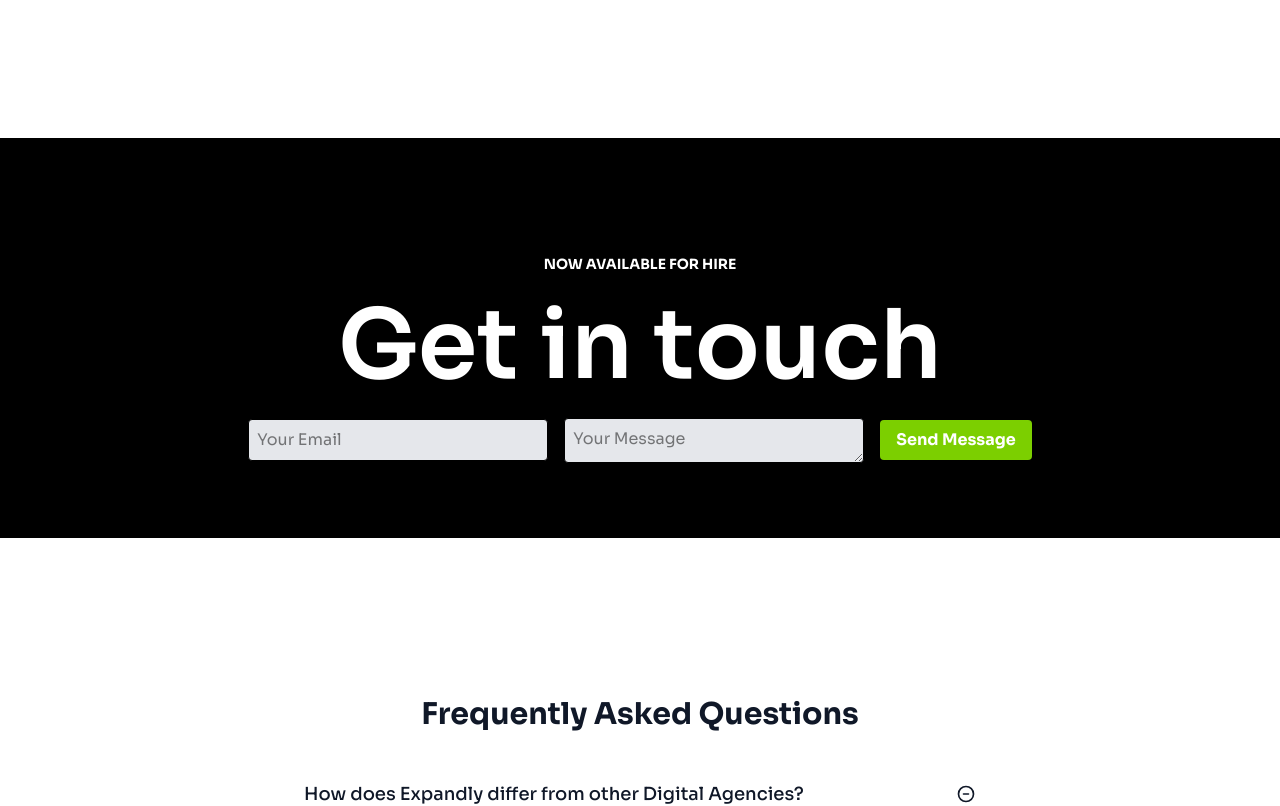
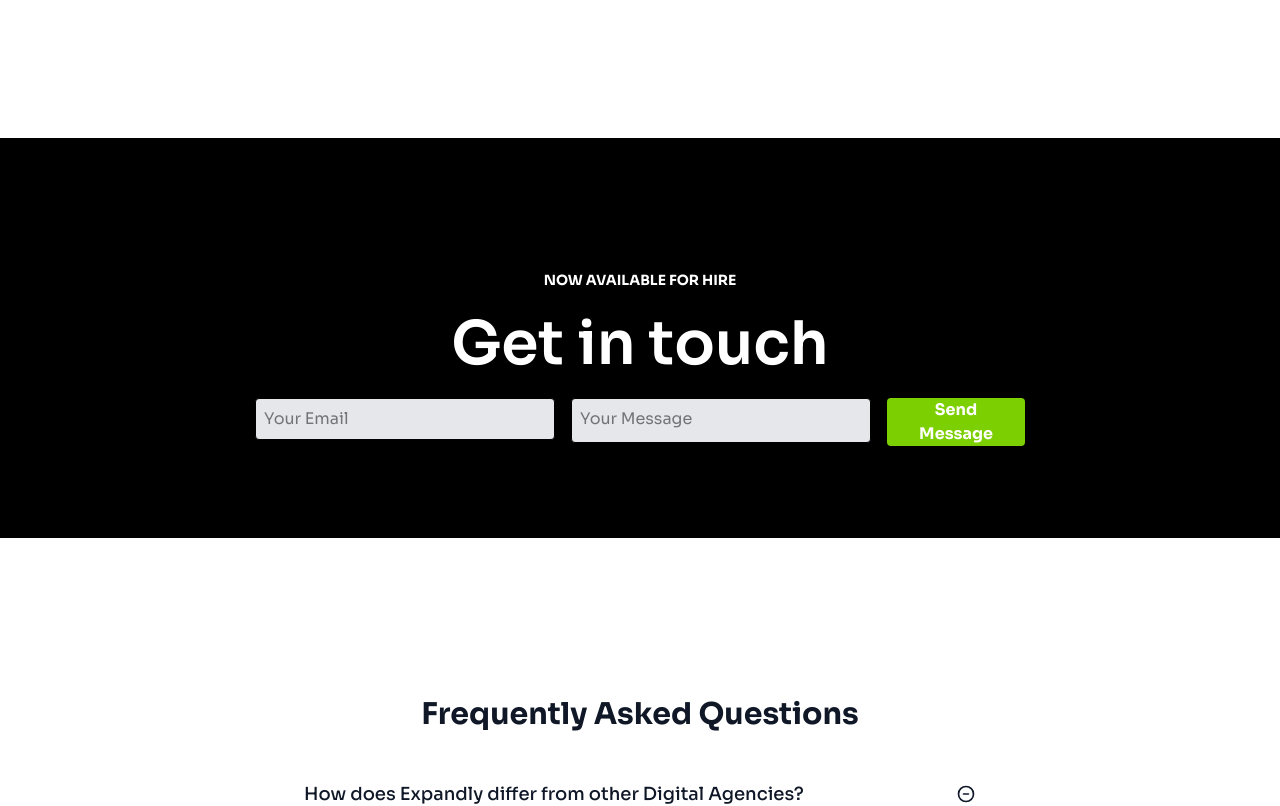
Before and after one commit to GavinAlgin/Expandly---website, a React (Vite) app: page / in a window 1280 px wide. Shown: the part 3400-4206 px from the top of the page. Built offline with nearby package versions, Linux system fonts and the light colour scheme.

Commit message:
mobile responsive

```diff
--- a/src/App.tsx
+++ b/src/App.tsx
@@ -50,38 +50,45 @@ function App() {
     <Services />
     <Projects />
     <Testinomals />
-    <div className="bg-black h-[50vh] text-center flex justify-center items-center">
-      <div className="flex flex-col items-center">
+    <div className="bg-black min-h-[50vh] text-center flex justify-center items-center px-4">
+      <div className="flex flex-col items-center w-full max-w-2xl">
         <p className="text-sm uppercase font-bold text-white mt-10">Now available for hire</p>
-        <h2 className="text-8xl font-semibold text-white mt-6">Get in touch</h2>
-        <form onSubmit={handleSubmit} className="flex flex-col md:flex-row gap-4 mt-6 items-center">
-          <div className="flex flex-col">
+        <h2 className="text-4xl sm:text-5xl md:text-6xl font-semibold text-white mt-6">Get in touch</h2>
+
+        <form
+          onSubmit={handleSubmit}
+          className="flex flex-col gap-4 mt-6 w-full md:flex-row md:items-start md:justify-center"
+        >
+          <div className="flex flex-col w-full md:w-auto">
             <input
               type="email"
               placeholder="Your Email"
               value={email}
               onChange={(e) => setEmail(e.target.value)}
-              className="bg-gray-200 p-2 w-[300px] rounded border"
+              className="bg-gray-200 p-2 w-full md:w-[300px] rounded border"
             />
             {errors.email && <span className="text-red-500 text-sm">{errors.email}</span>}
           </div>
-          <div className="flex flex-col">
+
+          <div className="flex flex-col w-full md:w-auto">
             <textarea
               placeholder="Your Message"
               value={message}
               onChange={(e) => setMessage(e.target.value)}
-              className="bg-gray-200 p-2 w-[300px] h-[45px] rounded border"
+              className="bg-gray-200 p-2 w-full md:w-[300px] h-[45px] rounded border resize-none"
             />
             {errors.message && <span className="text-red-500 text-sm">{errors.message}</span>}
           </div>
+
           <button
             type="submit"
-            className="bg-lime-500 text-white hover:bg-white hover:text-black transition-all font-bold py-2 px-4 rounded cursor-pointer">
+            className="bg-lime-500 text-white hover:bg-white hover:text-black transition-all font-bold py-0.1 px-8 rounded cursor-pointer w-full md:w-auto">
             Send Message
           </button>
         </form>
       </div>
     </div>
+
     <FAQs />
     <Footer />
 
--- a/src/components/Footer.tsx
+++ b/src/components/Footer.tsx
@@ -2,7 +2,7 @@ import React from 'react';
 
 const Footer = () => {
   return (
-    <footer className="bg-gradient-to-r from-gray-100 via-lime-300 to-gray-100">
+    <footer className="bg-white">
       <div className="max-w-screen-xl px-4 py-16 mx-auto sm:px-6 lg:px-8">
         <div className="grid grid-cols-1 gap-8 lg:grid-cols-3">
           <div>
--- a/src/components/Projects.tsx
+++ b/src/components/Projects.tsx
@@ -44,11 +44,13 @@ const Projects = () => {
       <div className="mt-20 grid grid-cols-1 md:grid-cols-3 gap-8">
         {/* Column 1 */}
         <div className="relativep-4 rounded-md">
-          <img
-            src={col_IMG}
-            alt="Vision Driven"
-            className="rounded-md mb-4"
-          />
+          <div className='bg-gray-400'>
+            <img
+              src={col_IMG}
+              alt="Vision Driven"
+              className="rounded-md mb-4"
+            />
+          </div>
           <h3 className="text-sm font-bold mb-2 text-gray-400">UI/UX DESIGN ~ EDUCATION & RESEARCH</h3>
           <p className="text-black text-2xl">Conceptual design of an Learning Management system mobile application</p>
         </div>
```
